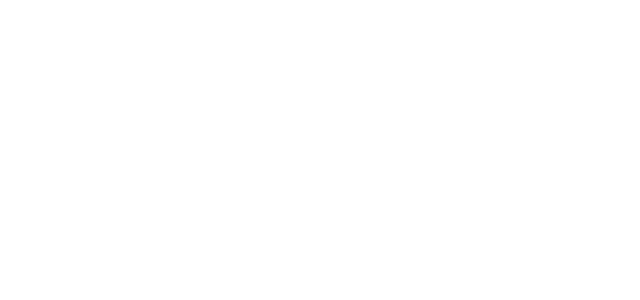
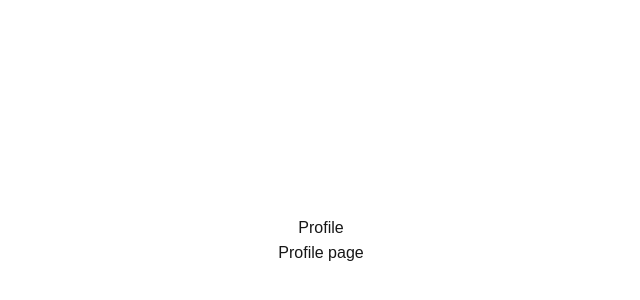
Before and after one commit to Amayuru1999/NextJS-Full-Course, a Next.js app: page /profile in a window 1280 px wide. Shown: the part 160-460 px from the top of the page, without its empty margins (319-959 px from the left). Built offline with nearby package versions, Linux system fonts and the light colour scheme.

Commit message:
feat: Added profile page.tsx #1

```diff
--- a/src/app/profile/page.tsx
+++ b/src/app/profile/page.tsx
@@ -1,3 +1,9 @@
 export default function ProfilePage() {
-
+    return (
+        <div className="flex flex-col items-center justify-center min-h-screen py-2">
+            <h1>Profile</h1>
+            <hr/>
+            <p>Profile page</p>
+        </div>
+    )
 }
```
